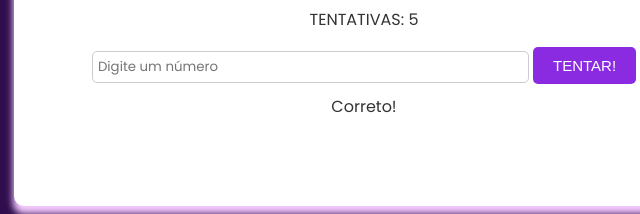
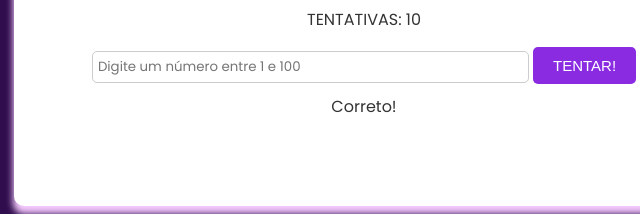
Before and after one commit to MariMari021/adivinhacaoGame, a plain HTML site: page index.html in a window 1280 px wide. Both pictures are taken after a click on the button "TENTAR!". Shown: the part 340-554 px from the top of the page, 276-916 px from the left. Drawn offline with Linux system fonts and the light colour scheme.

Commit message:
pode pa
okok

```diff
--- a/index.html
+++ b/index.html
@@ -3,15 +3,15 @@
 <head>
     <meta charset="UTF-8">
     <meta name="viewport" content="width=device-width, initial-scale=1.0">
-    <title>Document</title>
+    <title>Adivinhação</title>
     <link rel="stylesheet" href="style.css">
 </head>
 <body>
     <div class="caixa">
         <h1>Jogo de Adivinhação</h1>
         <button onclick="gerarNumero()">Gerar Número</button>
-        <p id="chances">TENTATIVAS: <span id="pontuacao">5</span></p>
-        <input class="texto" type="number" id="numeroDoJogador" placeholder="Digite um número">
+        <p id="chances">TENTATIVAS: <span id="pontuacao">10</span></p>
+        <input class="texto" type="number" id="numeroDoJogador" placeholder="Digite um número entre 1 e 100">
         <button id="tentar" onclick="verificarNumero()">TENTAR!</button>
         <p id="resposta"></p>
     </div>
@@ -20,7 +20,7 @@
 <script>
     // Declare a variável para armazenar o número gerado.
     let numeroGerado;
-    let pontuacao = 5; // Inicialize a pontuação aqui
+    let pontuacao = 10; // Inicialize a pontuação aqui
     let jogadorNumero; // Declare jogadorNumero aqui para que seja acessível em várias funções
 
     // Função para gerar um número aleatório entre 1 e 100.
@@ -29,7 +29,8 @@
         const max = 100;
         numeroGerado = Math.floor(Math.random() * (max - min + 1) + min);
         console.log(numeroGerado);
-        document.getElementById("pontuacao").textContent = pontuacao;
+
+
     }
 
     // Função para verificar o número inserido pelo jogador.
@@ -46,12 +47,13 @@
             pontuacao--;
         } else {
             resposta.innerHTML = "Correto!";
-            pontuacao = 5; // Reinicie a pontuação quando o jogador acertar
+            pontuacao = 10; // Reinicie a pontuação quando o jogador acertar
         }
 
         if(pontuacao<=0){
             let b = document.getElementById("tentar");
             b.setAttribute("disabled", "disabled");
+            document.getElementById("resposta").textContent = numeroGerado;
         }
 
         // Atualize o elemento HTML "pontuacao"
```
